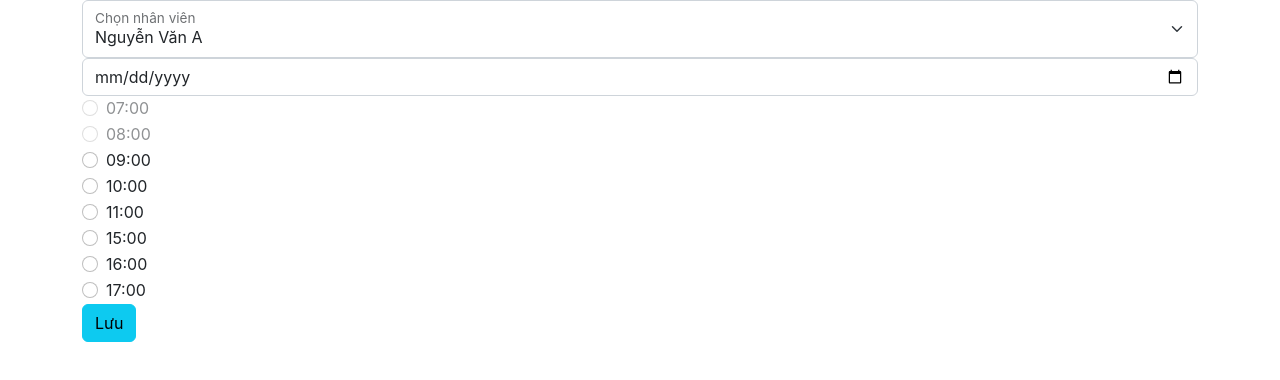
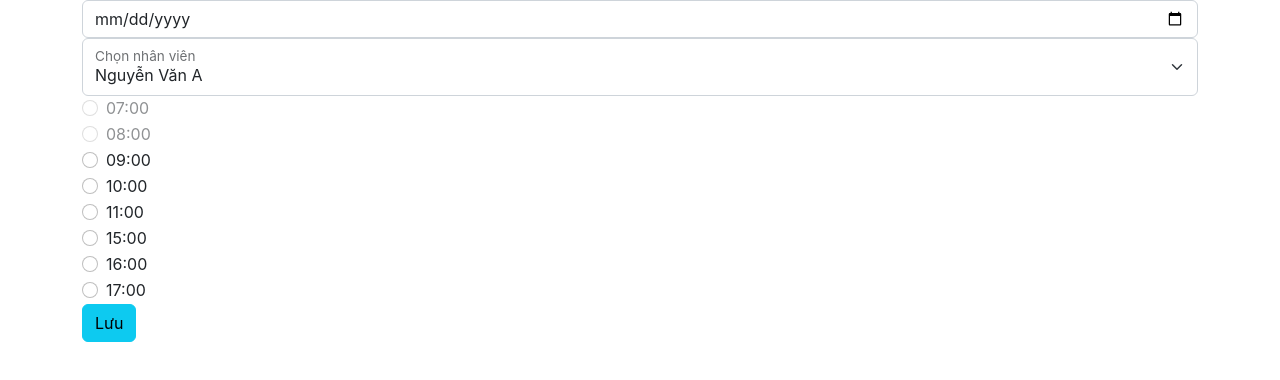
Before and after one commit to thiennhat19112/30Slice-Client, a React (Create React App) app: page / in a window 1280 px wide. Shown: the top 380 px of the page. Built offline with nearby package versions, Linux system fonts and the light colour scheme.

Commit message:
Update App.jsx

```diff
--- a/src/App.jsx
+++ b/src/App.jsx
@@ -105,6 +105,8 @@ function App() {
 
     return (
     <div className="container">
+    <input className="form-control" type="date" placeholder="Readonly input here…" />
+
     <div className="form-floating">
     <select className="form-select" id="floatingSelect" aria-label="Chọn nhân viên">
     {
@@ -113,7 +115,6 @@ function App() {
     </select>
     <label htmlFor="floatingSelect">Chọn nhân viên</label>
     </div>
-    <input className="form-control" type="date" placeholder="Readonly input here…" />
     {listTime}
     <button className="btn btn-info">Lưu</button>
 
```
